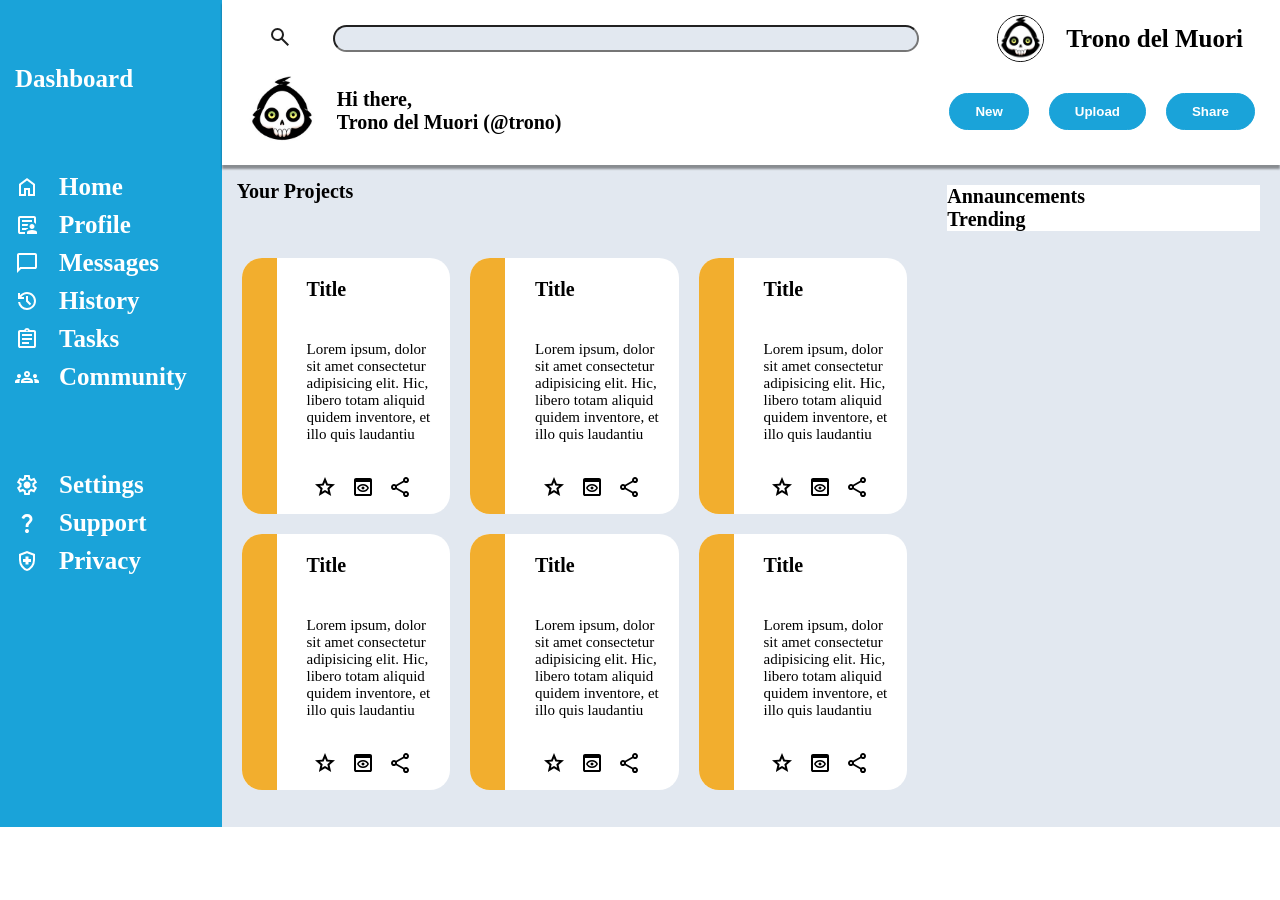
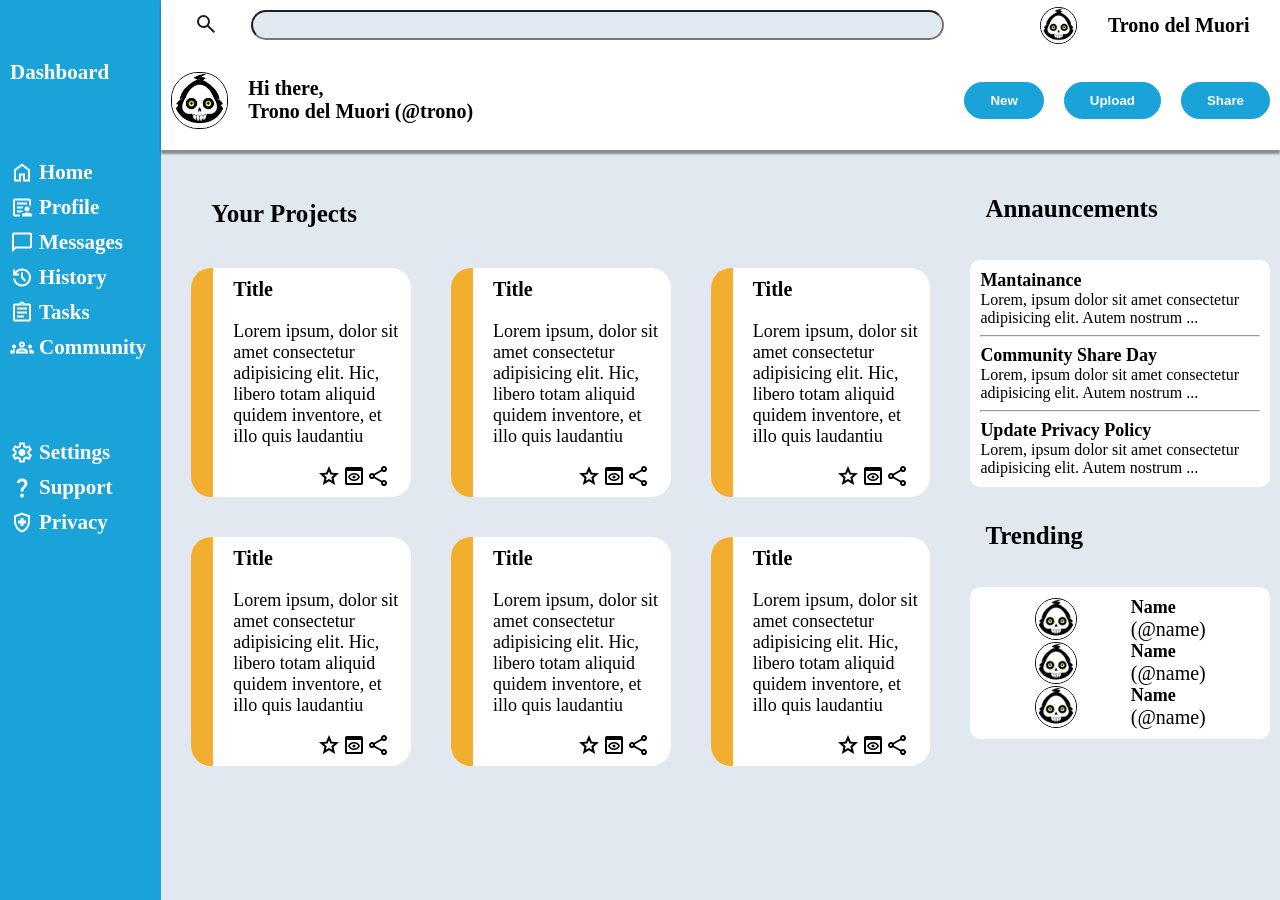
Before and after one commit to Sgugu97/admin-dashboard, a plain HTML site: page index.html in a window 1280 px wide. Before the commit the page ends 827 px from the top, so only its background shows below. Drawn offline with Linux system fonts and the light colour scheme.

Commit message:
complite side of main with trending and announcements, fix spacing of cards and overall distances and sizes

```diff
--- a/index.html
+++ b/index.html
@@ -79,9 +79,8 @@
             </div>
         </div>
         <div class="main">
-            <div>
-                <div class="title">Your Projects</div>
             <div class="projects">
+                <div class="your-projects">Your Projects</div>
                 <div class="card">
                     <div class="spacer"></div>
                     <div class="title">Title</div>
@@ -184,11 +183,44 @@
                         </button>
                     </div>
                 </div>
+
+            </div>
+            <div class="side">
+                <div class="subtitle">Annauncements</div>
+                <div class="annauncements">
+                    <div class="title">Mantainance</div>
+                    <div>Lorem, ipsum dolor sit amet consectetur adipisicing elit. Autem nostrum ...</div>
+                    <hr>
+                    <div class="title">Community Share Day</div>
+                    <div>Lorem, ipsum dolor sit amet consectetur adipisicing elit. Autem nostrum ...</div>
+                    <hr>
+                    <div class="title">Update Privacy Policy</div>
+                    <div>Lorem, ipsum dolor sit amet consectetur adipisicing elit. Autem nostrum ...</div>
+                </div>
+                <div class="subtitle">Trending</div>
+                <div class="trending">
+                    <div class="user">
+                        <img src="img/trono.jpg" alt="">
+                        <div>
+                            <div class="title">Name</div>
+                            <div>(@name)</div>
                         </div>
                     </div>
-            <div class="side">
-                <div class="announcements">Annauncements</div>
-                <div class="trending">Trending</div>
+                    <div class="user">
+                        <img src="img/trono.jpg" alt="">
+                        <div>
+                            <div class="title">Name</div>
+                            <div>(@name)</div>
+                        </div>
+                    </div>
+                    <div class="user">
+                        <img src="img/trono.jpg" alt="">
+                        <div>
+                            <div class="title">Name</div>
+                            <div>(@name)</div>
+                        </div>
+                    </div>
+                </div>
             </div>
         </div>
     </div>
--- a/style.css
+++ b/style.css
@@ -7,13 +7,10 @@ body{
 }
 .container{
     display: grid;
-    grid-template-columns: 1fr 7fr;
-    grid-template-rows: 1fr 4fr;
+    grid-template-columns: 1fr 8fr;
+    grid-template-rows: 1fr 5fr;
 }
-a{
-    text-decoration: none;
-    color: #FFFFFF;
-}
+
 
 button:has(img){
     background: none;
@@ -22,16 +19,20 @@ button:has(img){
 	cursor: pointer;
     align-self: center;
     justify-self: center;
-    border: 1px solid #FFFFFF;
+    width: 25px;
+    height: 30px;
 }
 button:has(img):hover{
-    border: 1px solid;
-    border-radius: 17px;
+    position: relative;
+}
+button:has(img) img:hover{
+    height: 27px;
 }
 
 
-.title{
-    padding: 15px;
+
+.menu .title{
+    padding: 10px;
 }
 .menu{
    grid-row: 1/3;
@@ -39,25 +40,27 @@ button:has(img):hover{
    flex-direction: column;
    background-color: #1AA3D9;
    color: #FFFFFF;
-   font-size: 25px;
+   font-size: 21px;
 }
 .menu>*{
     margin-top: 50px;
     display: grid;
-    gap: 10px;
 }
 .navigation,
 .settings{
-    padding: 15px;
+    padding: 10px;
 }
-.settings>*,
-.navigation>*{
+.settings>div,
+.navigation>div{
     display: flex;
 }
-.settings>*>*,
-.navigation>*>*{
-    margin-right: 20px;
+a{
+    text-decoration: none;
+    color: #FFFFFF;
+    padding:5px;
 }
+
+
 
 
 
@@ -67,22 +70,46 @@ button:has(img):hover{
     grid-column: 2/3;
     display: grid;
     grid-template-columns: 5fr 2fr;
-    grid-template-rows: 3fr 5fr;
-    gap: 10px;
-    padding: 15px;
-}
-.header>*{
-    /* border: 1px solid black; */
+    grid-template-rows: 1fr 2fr;
 }
 .search-bar{
     display: grid;
-    grid-template-columns: 1fr 7fr;
+    grid-template-columns: 1fr 9fr;
+    height: 50px;
 }
 input{
     grid-column: 2/3;
     border-radius: 20px;
     margin: 10px;
     background-color: #E2E8F0;
+    font-size: 18px;
+}
+.user{
+    display: flex;
+    justify-content: space-evenly;
+    align-items: center;
+    font-size: 20px;
+}
+.user>img[src^="img"]{
+    height: 35px;
+    border: 1px solid;
+    border-radius: 25px;
+}
+.user-info>img{
+    height: 55px;
+    margin-left: 10px;
+    align-self: center;
+    border: 1px solid;
+    border-radius: 27px;
+}
+.user-info{
+    display: flex;
+}
+.user-info>div{
+    display: flex;
+    flex-direction: column;
+    margin-left: 20px;
+    justify-content: center;
 }
 .buttons{
     display: flex;
@@ -103,58 +130,35 @@ input{
     background-color: #FFFFFF;
     color: #1AA3D9;
 }
-.user{
-    display: flex;
-    justify-content: space-evenly;
-    align-items: center;
-    font-size: 25px;
-}
-.user>img[src^="sgv"]{
-    height: 35px;
-}
-.user>img[src^="img"]{
-    height: 45px;
-    border: 1px solid;
-    border-radius: 25px;
-}
-.user-info>img{
-    height: 70px;
-    margin-left: 10px;
-    align-self: center;
-}
-.user-info{
-    display: flex;
-}
-.user-info>div{
-    display: flex;
-    flex-direction: column;
-    margin-left: 20px;
-    justify-content: center;
-}
 
 
 
-.main>*{
-    /* border: 1px solid black; */
-}
+
 .main{
     display: grid;
-    grid-template-columns: 4fr 2fr;
+    grid-template-columns: 5fr 2fr;
+    grid-template-rows: 100px 1fr;
     background-color: #E2E8F0;
+    padding-top: 20px;
 }
 .projects{
-    margin-top: 20px;
+    grid-column: 1/2;
     display: grid;
-    grid-template-columns: repeat(auto-fit,minmax(200px,1fr));
-    gap: 20px;
-    padding: 20px;
+    grid-template-columns: 1fr 1fr 1fr;
+    gap: 40px;
+    padding: 30px;
+}
+.main .your-projects{
+    grid-column: 1/4;
+    padding-left: 20px;
+    font-size: 25px;
 }
 .card{
     border-radius: 20px;
-    /* border: 1px solid black; */
     background-color: #FFFFFF;
     display: grid;
-    grid-template-columns: 1fr 5fr;
+    grid-template-columns: 1fr 9fr;
+    min-width: 200px;
 }
 .spacer{
     grid-column: 1/2;
@@ -164,28 +168,50 @@ input{
 }
 .card>.content,
 .card>.title{
-    padding: 20px;
+    padding: 10px;
     margin-left: 10px;
 }
 .content{
-    font-size: 15px;
+    font-size: 18px;
     font-weight: lighter;
 }
 .options{
     display: flex;
     justify-content: flex-end;
     margin-right: 20px;
-    padding: 10px;
-}
-.options>img{
     padding: 5px;
 }
 
 
 .side{
-    padding: 20px;
+    grid-column: 2/3;
+    display: grid;
+    grid-template-rows: 60px 1fr 60px;
+    gap: 20px;
+    padding: 10px;
 }
-.side>*{
-    /* border: 1px solid black; */
+.subtitle{
+    font-size: 25px;
+    padding: 15px;
+}
+.annauncements .title,
+.trending .title{
+    font-size: 18px;
+    font-weight: bold;
+}
+.annauncements,
+.trending{
     background-color: #FFFFFF;
+    font-size: 16px;
+    font-weight: lighter;
+    border-radius: 10px;
+    padding: 10px;
 }
+.trending .user{
+    display: flex;
+    justify-content: space-evenly;
+}
+.trending .user>img[src^="img"]{
+    height: 40px;
+    border-radius: 35px;
+}
```
Lines whose indentation alone changed are shown as unchanged.
